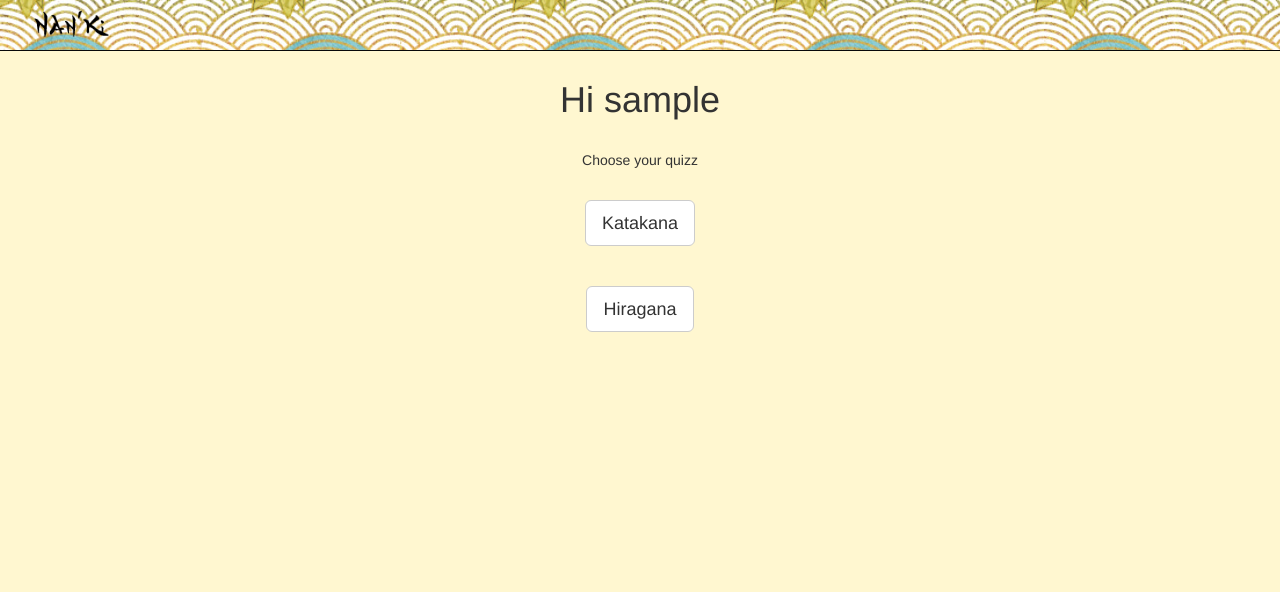
After one commit to tonkec/nanki, a Flask app: a page that uses templates/quiz-sel.html in a window 1280 px wide. The commit adds this page. Shown: the top 592 px of the page. Run offline with Flask 2, Linux system fonts and the light colour scheme; some libraries are stand-ins or nearby versions.

Commit message:
user login & routing
redirect from user login to quiz selection template on submission; save player's login date & time

```diff
--- a/run.py
+++ b/run.py
@@ -15,15 +15,25 @@ hots=os.getenv('IP'), port=os.getenv('PORT')
 """
 
 
-from flask import Flask, render_template
-
+from flask import Flask, render_template, request, redirect
+from datetime import datetime
 
 app = Flask(__name__)
 
 
-@app.route('/')
+@app.route('/', methods=["GET", "POST"])
 def index():
+    if request.method == "POST":
+        with open("data/users.txt", "a") as user_list:
+            now = datetime.now().strftime("%Y.%m.%d : %H:%M:%S")
+            user_list.writelines(now + " - " + request.form["username"] + " - logged in\n")
+        return redirect(request.form["username"])
     return render_template('index.html')
+
+
+@app.route('/<username>')
+def user_page(username):
+    return render_template("quiz-sel.html", user=username)
 
 
 if __name__ == '__main__':
--- a/static/css/nanki.css
+++ b/static/css/nanki.css
@@ -59,3 +59,15 @@ body {
 	margin: 5px auto;
 	text-align: center;
 }
+/*
+				===== INDEX =====
+*/
+#usr-greet,
+#main-quiz-sel {
+	text-align: center;
+	margin-top: 30px;
+	margin-bottom: 30px;
+}
+	#main-quiz-sel>div {
+		padding: 20px;
+	}
--- a/templates/index.html
+++ b/templates/index.html
@@ -4,7 +4,7 @@
     <img id="logo" src="{{ url_for('static', filename='img/graphics/nanki_logo.png') }}" alt="nanki_logo" width="250">
 </header>
 
-<form id="login-form">
+<form id="login-form" method="POST">
     <label for="username">Enter your name</label>
     <input id="username" type="text" name="username" placeholder="username">
     <button>Start</button>
--- /dev/null
+++ b/templates/quiz-sel.html
@@ -0,0 +1,16 @@
+{% extends 'base.html' %}
+{% block content %}
+
+<h1 id="usr-greet">Hi {{ user }}</h1>
+
+<main id="main-quiz-sel">
+	<p>Choose your quizz</p>
+    <div id="play-kata" class="sel-button">
+        <a class="btn btn-default btn-lg" href="#">Katakana</a>
+    </div>
+    <div id="play-hira" class="sel-button">
+        <a class="btn btn-default btn-lg" href="#">Hiragana</a>
+    </div>
+</main>
+
+{% endblock %}
```
Also changed, not shown: data/users.txt (added).
